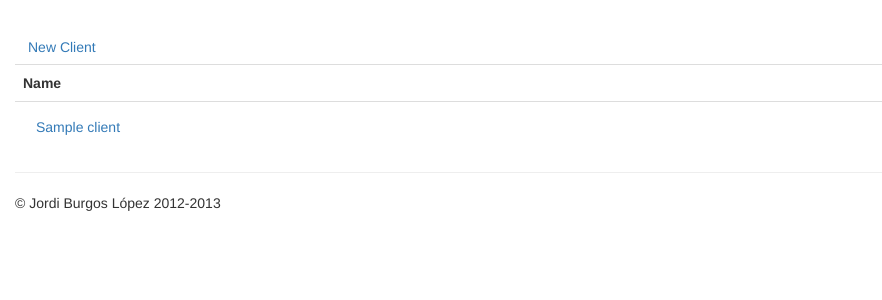
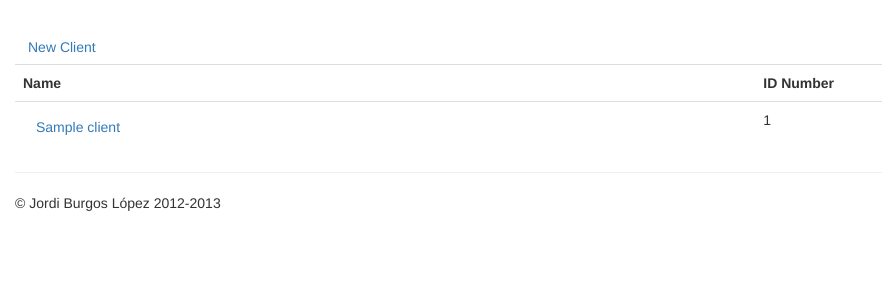
Before and after one commit to jmaister/orderproject, a Django app: template order/templates/order/client_list.html in a window 1280 px wide. Shown: the part 50-350 px from the top of the page, without its empty margins (0-882 px from the left). Run offline with Django 3.2, Linux system fonts and the light colour scheme; the template is opened without the code that fills it: most values are stand-ins (such as "Sample title", 1, 10 or a date in 2020); some libraries are stand-ins or nearby versions.

Commit message:
Add client field to the list.

```diff
--- a/order/templates/order/client_list.html
+++ b/order/templates/order/client_list.html
@@ -7,10 +7,12 @@
 <table class="table">
     <tr>
         <th>{% trans 'Name' %}</th>
+        <th>{% trans 'ID Number' %}</th>
     </tr>
     {% for client in object_list %}
     <tr>
         <td><a class="btn" href="{% url 'client_edit' client.id %}">{{client.name}}</a></td>
+        <td>{{client.id_number}}</td>
     </tr>
     {% endfor %}
 </table>
```
